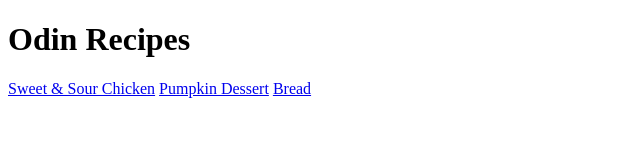
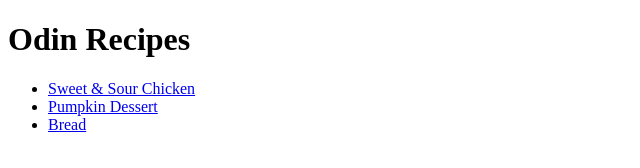
Before and after one commit to mah457/odin-recipes-2, a plain HTML site: page index.html in a window 1280 px wide. Shown: the whole page, without its empty margins (0-640 px from the left). Drawn offline with Linux system fonts and the light colour scheme.

Commit message:
add unordered list for recipes
Unordered list for recipes allows for a more organized and clean look
index page

```diff
--- a/index.html
+++ b/index.html
@@ -7,11 +7,10 @@
 </head>
 <body>
     <h1>Odin Recipes</h1>
-    <a href="recipes/chinese-chicken.html">Sweet & Sour Chicken</a>
-    <a href="recipes/pumpkin-dessert.html">Pumpkin Dessert</a>
-    <a href="recipes/bread.html">Bread</a>
-
-
-
+    <ul>
+        <li><a href="recipes/chinese-chicken.html">Sweet & Sour Chicken</a></li>
+        <li><a href="recipes/pumpkin-dessert.html">Pumpkin Dessert</a></li>
+        <li><a href="recipes/bread.html">Bread</a></li>
+    </ul>
 </body>
 </html>
```
